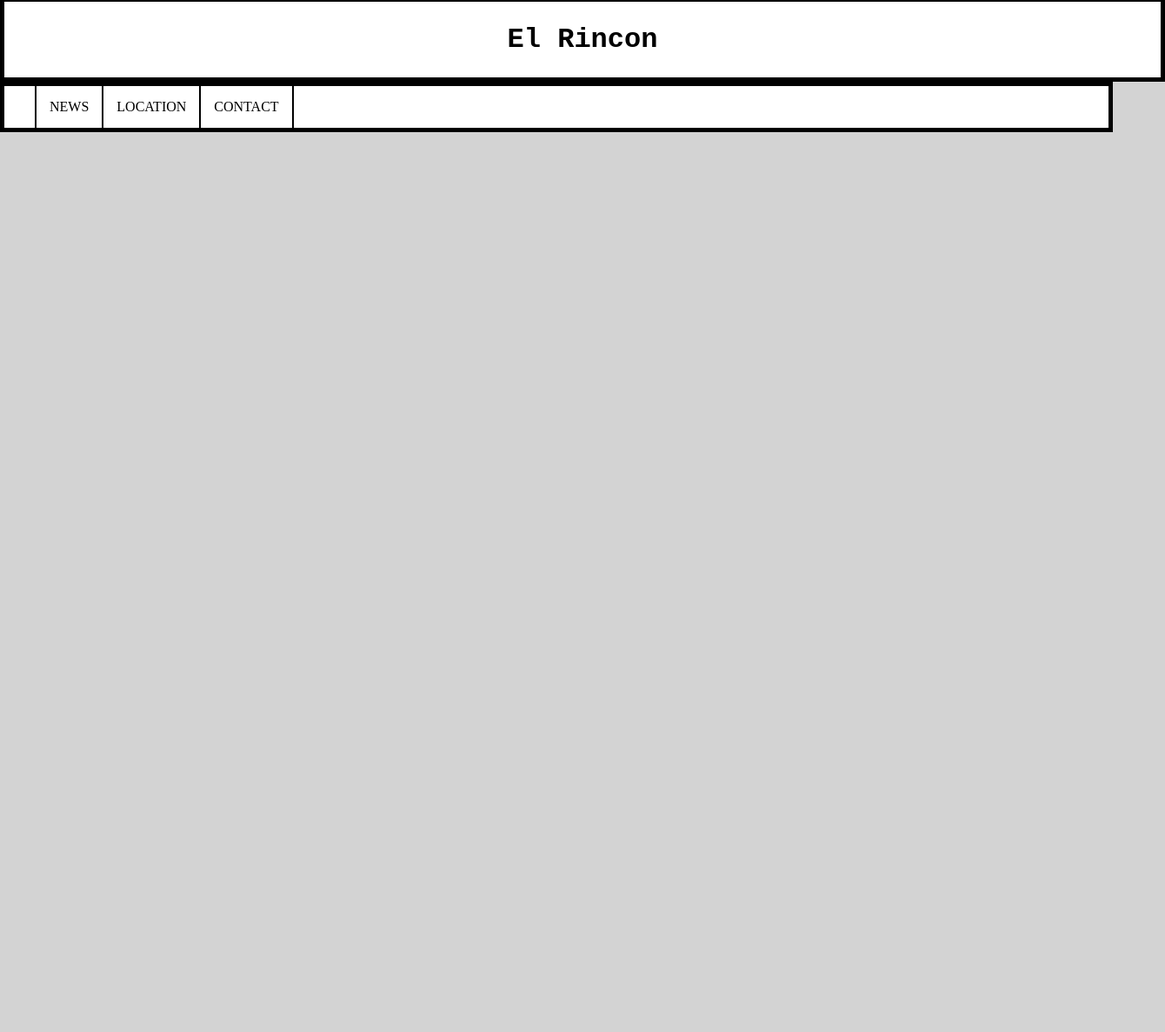
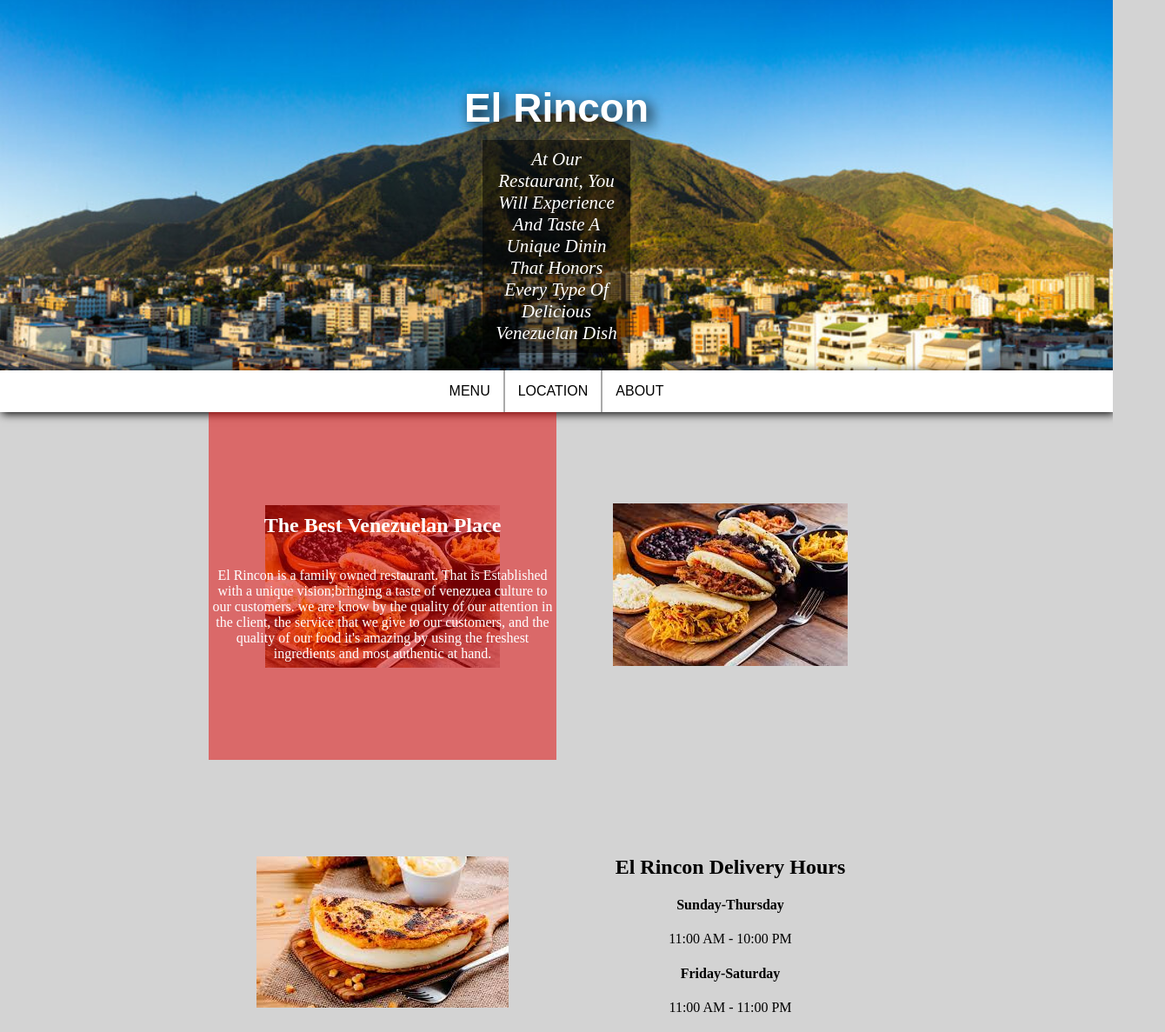
Before and after one commit to LeanJG17/El-Rincon, a plain HTML site: page index.html in a window 1280 px wide. Shown: the part 3-1190 px from the top of the page at 87% size, 1340 px wide, since content can reach past the window. Before the commit the page ends 800 px from the top, so only its background shows below. Drawn offline with Linux system fonts and the light colour scheme; a web font is replaced by a local one.

Commit message:
El Rincon

```diff
--- a/index.html
+++ b/index.html
@@ -4,15 +4,56 @@
     <meta charset="UTF-8">
     <meta name="viewport" content="width=device-width, initial-scale=1.0">
     <title>El Rincon</title>
+    <!-- Google font -->
+    <link rel="preconnect" href="https://fonts.googleapis.com">
+    <link rel="preconnect" href="https://fonts.gstatic.com" crossorigin>
+    <link href="https://fonts.googleapis.com/css2?family=Overlock+SC&display=swap" rel="stylesheet">
+
+    <!-- custom css -->
     <link rel="stylesheet" href="style.css">
 </head>
+<body>
+    <header>
 
-<h1>El Rincon</h1>
+        <h1>El Rincon</h1>
+        <p>At Our Restaurant, You Will Experience And Taste A Unique Dinin That Honors Every Type Of Delicious Venezuelan Dish </p>
+    </header>
+    <nav class="primary-nav">
+        <ul>
+            <li><a href="http://127.0.0.1:5500/2nd%20page/index.html">Menu</a></li>
+            <li><a href="location.asp">Location</a></li>
+            <li><a href="About Us">About</a></li>
+        </ul>
+    </nav>
 
-<nav class="primary-nav">
-    <ul>
-        <li><a href="news.asp">News</a></li>
-        <li><a href="location.asp">Location</a></li>
-        <li><a href="contact.asp">Contact</a></li>
-    </ul>
-</nav>
+    <section class="grid">
+        <div class="first">
+            <h1>The Best Venezuelan Place</h1>
+            <p>El Rincon is a family owned restaurant. That is Established with a unique vision;bringing a taste of venezuea culture to our customers. we are know by the quality of our attention in the client, the service that we give to our customers, and the quality of our food it's amazing by using the freshest ingredients and most authentic at hand.</p>
+        </div>
+
+        <div>
+            <img src="Arepas.jpg" alt="stylesheet">
+        </div>
+
+        <div>
+        <img src="Cachapa (Rincon).jpg">
+        </div>
+
+        <div>
+            <h1>El Rincon Delivery Hours</h1>
+            <h4>Sunday-Thursday</h4>
+            <p>11:00 AM - 10:00 PM </p>
+            <h4>Friday-Saturday</h4>
+            <p>11:00 AM - 11:00 PM</p>
+
+        </div>
+
+        <div>
+            <h1>THE MENU</h1>
+        </div>
+
+    <section>
+
+</body>
+</html>
--- a/style.css
+++ b/style.css
@@ -2,20 +2,40 @@ body {
     background-color: lightgray;
     min-height: 100vh;
     margin: 0;
-    display: grid;
-    grid-template-rows: auto auto 1fr auto;
+    /* display: grid;
+    grid-template-rows: auto auto 1fr auto; */
 }
 
-h1{
-    background-color: white;
-    padding: 25px;
-    border: 5px solid black;
-    color: black;
-    max-width: 100%;
-    margin: auto;
+header {
+    background-image: url(El\ avila.jpg);
+    background-size: cover;
+    background-repeat: no-repeat;
+    background-position: center bottom;
+    background-color: #0096e2;
+    padding: 10px;
+    padding-top: 100px;
+}
+header h1{
+    font-family: 'Overlock SC', sans-serif;
+    font-size: 46px;
+    color: white;
+    text-shadow: 5px 5px 15px black;
+    /* max-width: 100%; */
+    margin:auto;
     text-align: center;
-    width: 100%;
-    font-family: 'Courier New', Courier, monospace;
+    /* width: 100%; */
+
+}
+header p {
+    color: white;
+    text-align: center;
+    font-style: italic;
+    font-size: 21px;
+    text-shadow: 2px 2px 10px black;
+    padding: 10px;
+    background-color: rgba(0,0,0,0.5);
+    width: 150px;
+    margin: 10px auto;
 }
 
 main {
@@ -40,29 +60,83 @@ main {
 
 .primary-nav {
     background-color: white;
-    border: 5px solid black;
+    /* border-bottom: 2px solid black; */
     text-decoration: none;
     text-transform: uppercase;
+    display: flex;
+    justify-content: center;
+    align-items: center;
+    box-shadow: 2px 2px 10px black;
 }
 .primary-nav a {
+    font-family: sans-serif;
     padding: 15px;
     display: inline-block;
     transition: all 0.3s ease;
 }
 
 .primary-nav a:hover {
-    background-color: grey;
+    background-color: #aaa743;;
     text-decoration: none;
 }
 
-.primary-nav li  {
-    border-left: 2px solid black;
+.primary-nav li + li {
+    border-left: 2px solid #aaa;
 
 }
-.primary-nav li:last-child {
-    border-right: 2px solid black;
-}
+
 a{
     color:black;
     text-decoration:none
 }
+
+.grid {
+    max-width: 400px;
+    margin: auto;
+    /* border:1px solid green; */
+    text-align: center;
+    min-height: 800px;
+}
+div {
+    /* border:1px solid orange; */
+}
+.first {
+    background-image: url(Arepas.jpg);
+    background-repeat: no-repeat;
+    background-position: center;
+    display: flex;
+    justify-content: center;
+    align-items: center;
+    flex-direction: column;
+    position: relative;
+}
+.first::before {
+    content: "";
+    background-color: rgba(225,0,0,0.5);
+    display: block;
+    width: 100%;
+    height: 100%;
+    position: absolute;
+}
+.first *{
+    z-index:2;
+    color:white;
+}
+ul {
+    display: inline-block;
+}
+
+@media screen and (min-width: 800px) {
+    .grid {
+    max-width: 800px;
+    display: grid;
+    grid-template-columns: 1fr 1fr;
+    grid-template-rows: 1fr 1fr;
+    align-items: center;
+    justify-items: center;
+}
+.first {
+    width: 400px;
+    height: 400px;
+}
+}
```
Also changed, not shown: news.html (added, +1 -0 lines), Cachapa (Rincon).jpg (added), El RIncon(Venezuela Flag).jpg (added), El avila.jpg (added).
